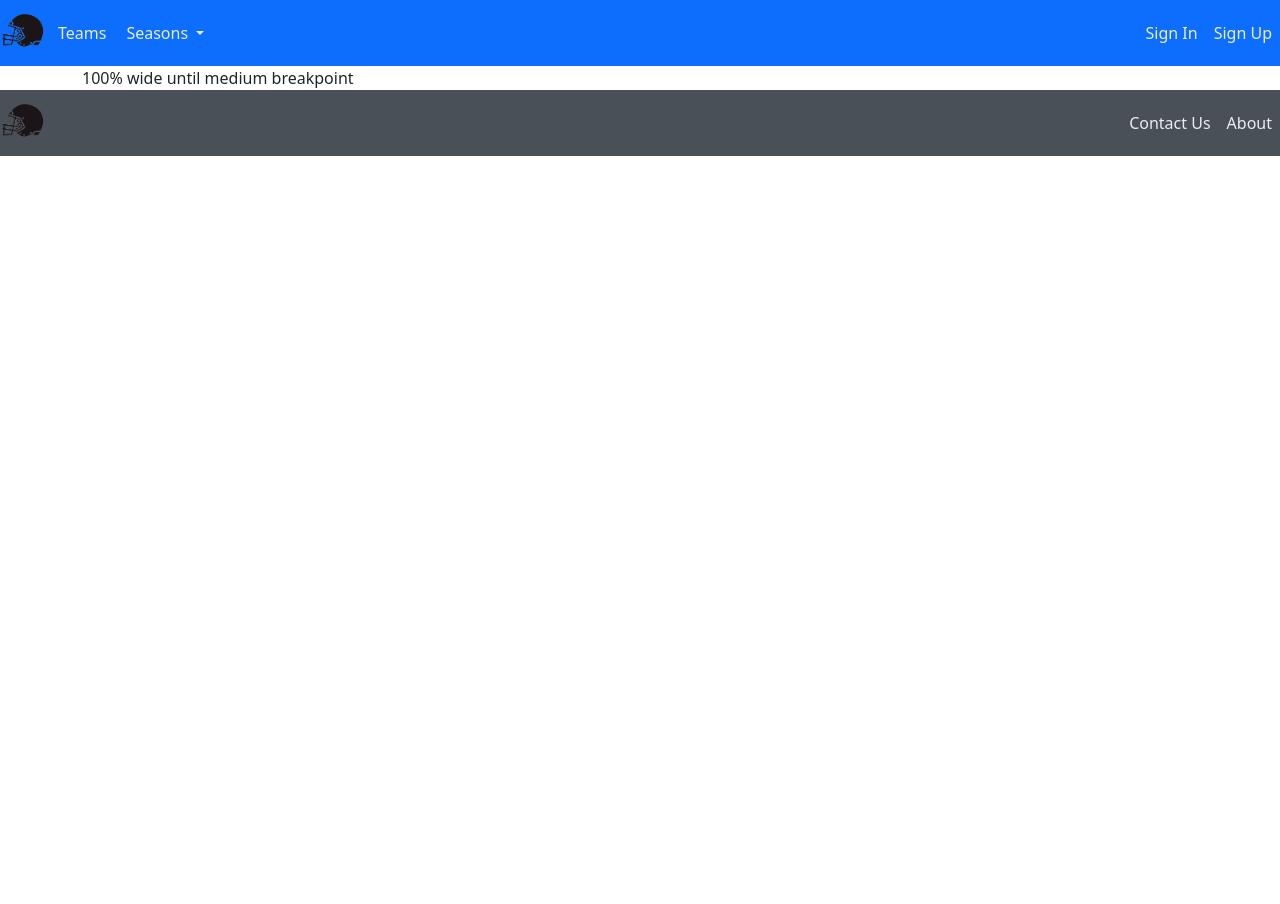
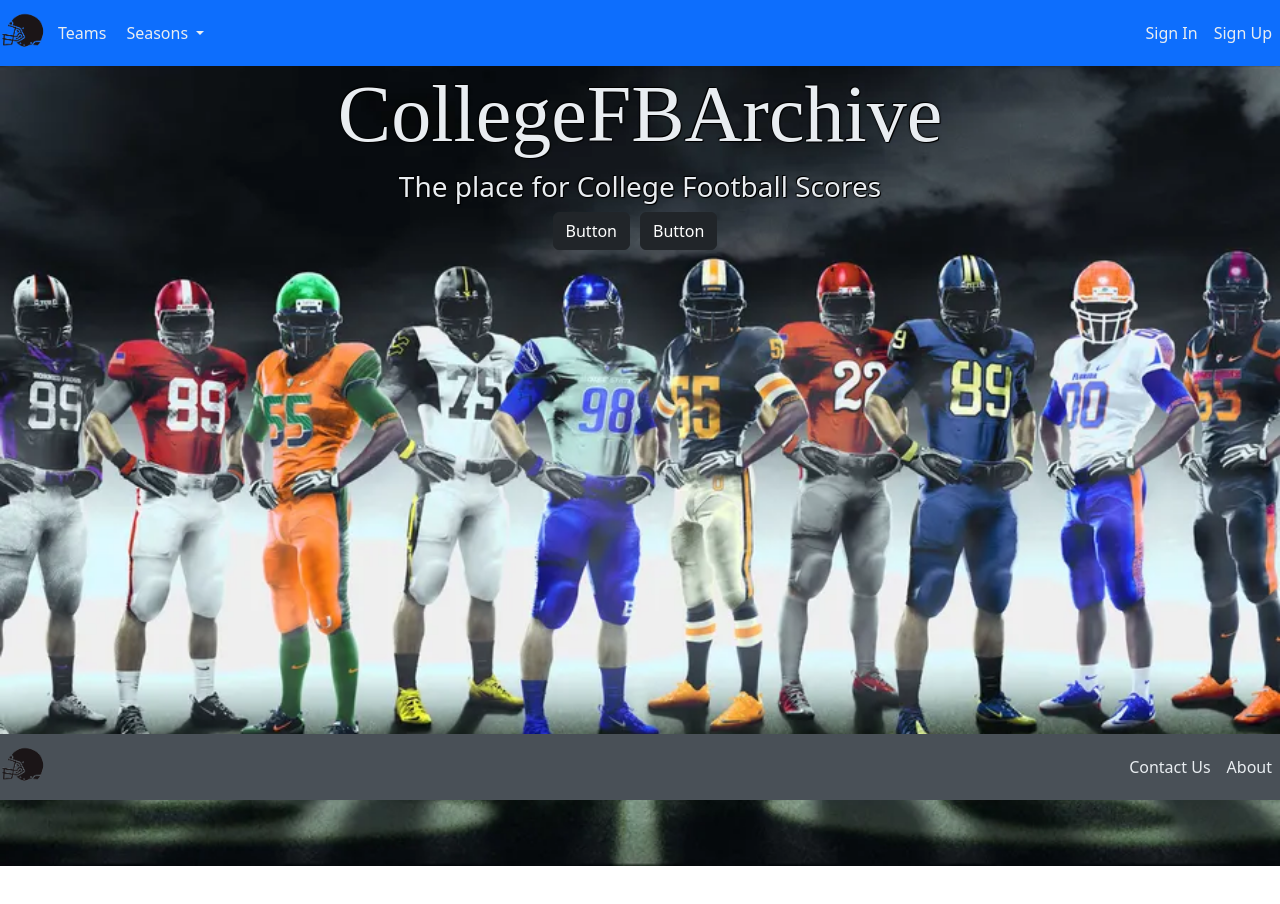
Before and after one commit to seanbsu/website-Angular, an Angular app: page / in a window 1280 px wide. Shown: the top 904 px of the page. Before the commit the page ends 800 px from the top, so only its background shows below. Built offline with nearby package versions, Linux system fonts and the light colour scheme.

Commit message:
added background image, styling headers

```diff
--- a/src/app/home/home.component.css
+++ b/src/app/home/home.component.css
@@ -1,9 +1,25 @@
-/* body {
-    display: flex;
-    flex-direction: column;
+
+.container-fluid{
+    text-align: center;
     min-height: 100vh;
-    margin: 0;
-    padding: 0;
-    font-family: "Helvetica", sans-serif;
-    background-color: #595959;
-} */
+    background-image: url("../../assets/collegefb-wallpaper.webp");
+    background-position: center;
+    background-size: cover;
+}
+
+.btn{
+    max-width: 100px;
+    margin-right: 10px;
+}
+
+.display-1{
+    color:#e9edf1;
+    font-weight:350;
+    text-shadow: 0px 0px 3px #000, -1px -1px #000, 1px 1px #000;
+    font-family: Raleway;
+}
+.h3{
+    color:#e9edf1;
+    font-weight:500;
+    text-shadow: 0px 0px 3px #000, -1px -1px #000, 1px 1px #000;
+}
--- a/src/app/home/home.component.html
+++ b/src/app/home/home.component.html
@@ -1,3 +1,8 @@
-<body>
-    <div class="container-md">100% wide until medium breakpoint</div>
-</body>
+<div class="container-fluid ">
+    <h1 class="display-1 align-middle">CollegeFBArchive</h1>
+    <p class="h3">The place for College Football Scores</p>
+    <div class="col-sm-12 text-center">
+        <button class="btn btn-dark" type="button">Button</button>
+        <button class="btn btn-dark" type="button">Button</button>
+      </div>
+</div>
```
Also changed, not shown: src/assets/collegefb-wallpaper.webp (added), src/assets/field-banner.jpg (added).
